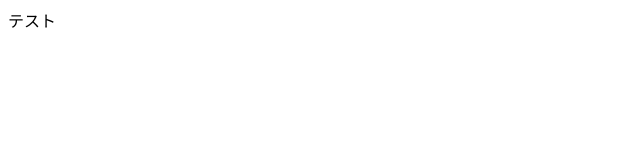
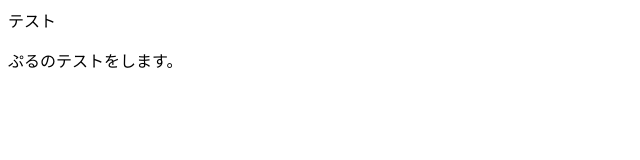
Before and after one commit to kenta-22/git-test, a plain HTML site: page index.html in a window 1280 px wide. Shown: the whole page, without its empty margins (0-640 px from the left). Drawn offline with Linux system fonts and the light colour scheme.

Commit message:
Update index.html

```diff
--- a/index.html
+++ b/index.html
@@ -1 +1,2 @@
 <p>テスト</p>
+<p>ぷるのテストをします。</p>
```
